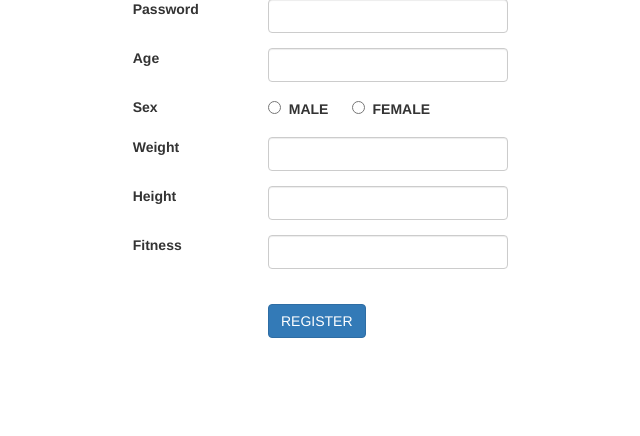
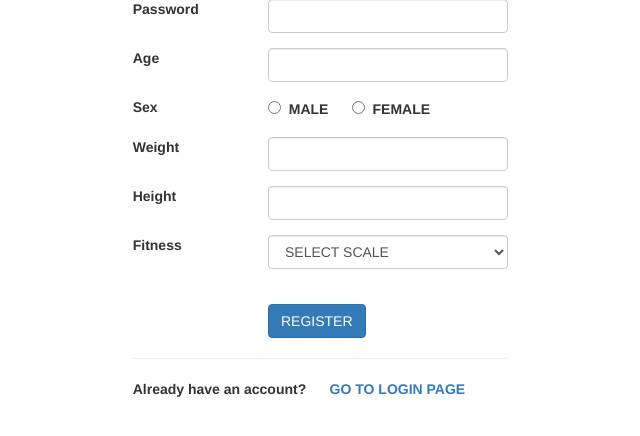
Before and after one commit to shaheen2013/bfcalculator, a CodeIgniter app: page /bfcalculator/user/register in a window 1280 px wide. Shown: the part 245-681 px from the top of the page, without its empty margins (318-958 px from the left). Run offline with CodeIgniter, Linux system fonts and the light colour scheme; some libraries are stand-ins or nearby versions.

Commit message:
LOGIN done & working.

```diff
--- a/application/controllers/User.php
+++ b/application/controllers/User.php
@@ -19,7 +19,7 @@ class User extends CI_Controller {
 
     function index() {
 
-    	redirect('user/register');
+    	redirect('user/login');
 
     }
 
@@ -35,7 +35,7 @@ class User extends CI_Controller {
                 'sex' => $this->input->post('sex'),
                 'weight' => $this->input->post('weight'),
                 'height' => $this->input->post('height'),
-                'fitness' => $this->input->post('fitness')
+                'fitness' => (int)$this->input->post('fitness')
             );
 
             $user = $this->User_model->get_user_by_email($userParams['email']);
@@ -72,8 +72,34 @@ class User extends CI_Controller {
 
     function login() {
 
-    	$data['_view'] = 'user/login';
-        $this->load->view('layouts/main',$data);
+    	if(isset($_POST) && count($_POST) > 0) {
+
+    		$email = $this->input->post('email');
+			$password = $this->input->post('password');
+
+			$user = $this->User_model->authenticate_user($email, $password);
+
+			if($user != null) {
+
+				echo 'Successful';
+
+
+			} else {
+
+				$data['errorMessage'] = 'Sorry, Email and Password did not match...!';
+            	$data['_view'] = 'user/login';
+        		$this->load->view('layouts/main',$data);
+
+			}
+
+    	} else {
+
+    		$data['_view'] = 'user/login';
+        	$this->load->view('layouts/main',$data);
+
+
+    	}
+
 
     }
 
--- a/application/views/user/confirmation.php
+++ b/application/views/user/confirmation.php
@@ -15,4 +15,6 @@ defined('BASEPATH') OR exit('No direct script access allowed');
 	<h3 class="page-heading">BF CALCULATOR CONFIRMATION</h3>
 	<br>
 	<h4 class="confirmation-message">Congratulations..! You have been successfully registered to BF CALCULATOR.</h4>
+	<hr>
+	<b>To get BF CALCULATOR service</b>&nbsp;&nbsp;&nbsp;&nbsp;&nbsp;&nbsp;<a href="<?= base_url('/user/login') ?>"><b>LOGIN TO START</b></a>
 </div>
--- a/application/views/user/login.php
+++ b/application/views/user/login.php
@@ -47,6 +47,8 @@ defined('BASEPATH') OR exit('No direct script access allowed');
 			<button type="submit" class="btn btn-success">LOG IN</button>
         </div>
 	</div>
+	<hr>
+	<b>Don't have an account?</b>&nbsp;&nbsp;&nbsp;&nbsp;&nbsp;&nbsp;<a href="<?= base_url('/user/register') ?>"><b>CREATE AN ACCOUNT</b></a>
 </div>
 
 <?php echo form_close(); ?>
--- a/application/views/user/register.php
+++ b/application/views/user/register.php
@@ -74,7 +74,14 @@ defined('BASEPATH') OR exit('No direct script access allowed');
 	<div class="form-group">
 		<label for="fitness" class="col-md-4">Fitness</label>
 		<div class="col-md-8">
-			<input type="text" name="fitness" value="<?php echo $this->input->post('fitness'); ?>" class="form-control" id="fitness" />
+			<select name="fitness" value="<?php echo $this->input->post('fitness'); ?>" class="form-control" id="fitness">
+				<option value="0">SELECT SCALE</option>
+				<option value="1">FITNESS SCALE 1</option>
+				<option value="2">FITNESS SCALE 2</option>
+				<option value="3">FITNESS SCALE 3</option>
+				<option value="4">FITNESS SCALE 4</option>
+				<option value="4">FITNESS SCALE 5</option>
+			</select>
 		</div>
 	</div>
 	<br>
@@ -83,6 +90,8 @@ defined('BASEPATH') OR exit('No direct script access allowed');
 			<button type="submit" class="btn btn-primary">REGISTER</button>
         </div>
 	</div>
+	<hr>
+	<b>Already have an account?</b>&nbsp;&nbsp;&nbsp;&nbsp;&nbsp;&nbsp;<a href="<?= base_url('/user/login') ?>"><b>GO TO LOGIN PAGE</b></a>
 </div>
 
 <?php echo form_close(); ?>
```
